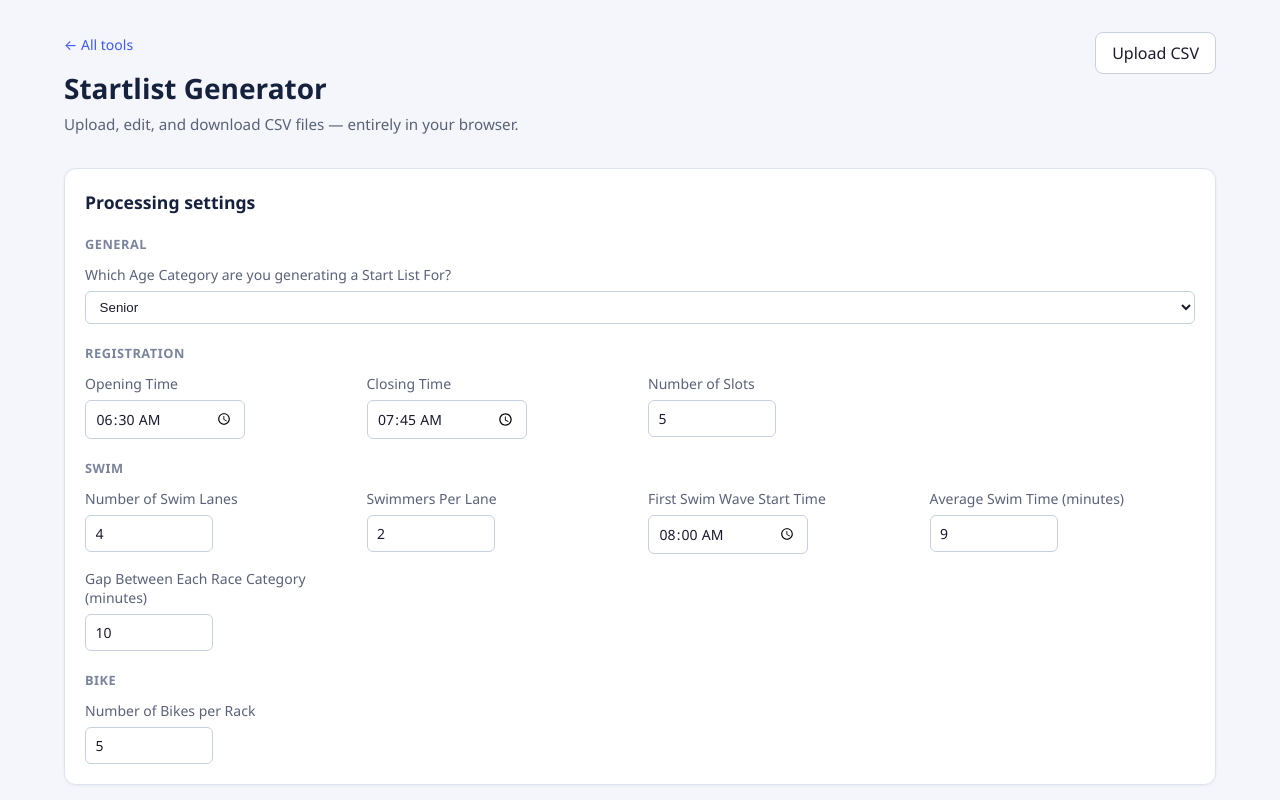
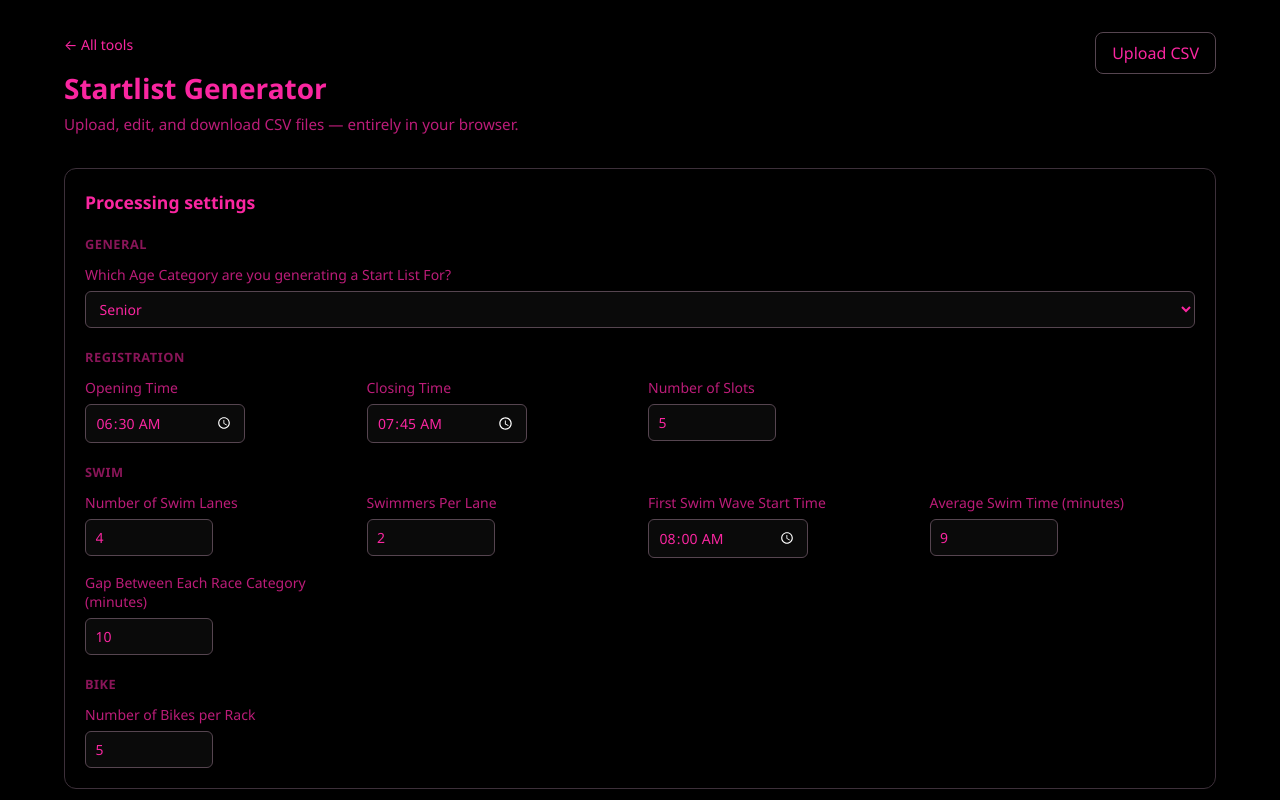
Before and after one commit to PNaing107/admin-tools, a React (Vite) app: page /admin-tools/startlist-generator in a window 1280 px wide. Shown: the top 800 px of the page. Built offline with nearby package versions, Linux system fonts and the light colour scheme.

Commit message:
style: change to dark theme with intoTri pink

```diff
--- a/index.html
+++ b/index.html
@@ -4,6 +4,7 @@
     <meta charset="UTF-8" />
     <link rel="icon" type="image/svg+xml" href="/favicon.svg" />
     <meta name="viewport" content="width=device-width, initial-scale=1.0" />
+    <meta name="theme-color" content="#000000" />
     <title>Admin Tools</title>
   </head>
   <body>
--- a/src/App.css
+++ b/src/App.css
@@ -12,12 +12,12 @@
   margin: 0 0 0.25rem;
   font-size: 1.75rem;
   font-weight: 700;
-  color: #16213e;
+  color: var(--color-heading);
 }
 
 .subtitle {
   margin: 0;
-  color: #5a6278;
+  color: var(--color-text-muted);
   font-size: 0.95rem;
 }
 
@@ -40,29 +40,29 @@
   gap: 0.5rem;
   height: 100%;
   padding: 1.25rem;
-  border: 1px solid #dde3ef;
+  border: 1px solid var(--color-border);
   border-radius: 12px;
-  background: #fff;
+  background: var(--color-surface);
   text-decoration: none;
   color: inherit;
-  box-shadow: 0 1px 3px rgb(22 33 62 / 6%);
+  box-shadow: var(--shadow);
   transition: border-color 0.15s, box-shadow 0.15s, transform 0.15s;
 }
 
 .tool-tile:hover {
-  border-color: #3d5af1;
-  box-shadow: 0 4px 12px rgb(61 90 241 / 12%);
+  border-color: var(--color-accent);
+  box-shadow: 0 4px 18px var(--color-accent-glow);
   transform: translateY(-2px);
 }
 
 .tool-tile-name {
   font-size: 1.05rem;
   font-weight: 600;
-  color: #16213e;
+  color: var(--color-heading);
 }
 
 .tool-tile-description {
   font-size: 0.875rem;
-  color: #5a6278;
+  color: var(--color-text-muted);
   line-height: 1.45;
 }
--- a/src/index.css
+++ b/src/index.css
@@ -1,9 +1,32 @@
 :root {
+  color-scheme: dark;
   font-family: 'Segoe UI', system-ui, -apple-system, sans-serif;
   line-height: 1.5;
   font-weight: 400;
-  color: #1a1a2e;
-  background-color: #f4f6fb;
+  --color-bg: #000;
+  --color-surface: #000;
+  --color-surface-raised: #0a0a0a;
+  --color-surface-hover: #141414;
+  --color-border: #3d303a;
+  --color-border-strong: #564550;
+  --color-text: var(--color-accent);
+  --color-text-muted: rgb(250 38 160 / 75%);
+  --color-text-subtle: rgb(250 38 160 / 55%);
+  --color-heading: var(--color-accent);
+  --color-accent: #fa26a0;
+  --color-accent-hover: #ff4db3;
+  --color-accent-muted: rgb(250 38 160 / 18%);
+  --color-accent-glow: rgb(250 38 160 / 32%);
+  --color-on-accent: #fff;
+  --color-error-bg: #3a151c;
+  --color-error-text: #ffb4c4;
+  --color-error-border: #7a2a3e;
+  --color-success: #4ade80;
+  --color-success-bg: #14261c;
+  --color-success-border: #1f5a38;
+  --shadow: 0 1px 3px rgb(0 0 0 / 40%);
+  color: var(--color-text);
+  background-color: var(--color-bg);
   font-synthesis: none;
   text-rendering: optimizeLegibility;
   -webkit-font-smoothing: antialiased;
@@ -20,6 +43,7 @@ body {
   margin: 0;
   min-width: 320px;
   min-height: 100vh;
+  background-color: var(--color-bg);
 }
 
 #root {
@@ -27,8 +51,10 @@ body {
 }
 
 button,
-input {
+input,
+select {
   font: inherit;
+  color: inherit;
 }
 
 button {
--- a/src/tools/StartlistGenerator.css
+++ b/src/tools/StartlistGenerator.css
@@ -17,7 +17,7 @@
   display: inline-block;
   margin-bottom: 0.75rem;
   font-size: 0.875rem;
-  color: #3d5af1;
+  color: var(--color-accent);
   text-decoration: none;
 }
 
@@ -29,12 +29,12 @@
   margin: 0 0 0.25rem;
   font-size: 1.75rem;
   font-weight: 700;
-  color: #16213e;
+  color: var(--color-heading);
 }
 
 .subtitle {
   margin: 0;
-  color: #5a6278;
+  color: var(--color-text-muted);
   font-size: 0.95rem;
 }
 
@@ -47,50 +47,50 @@
 .toolbar button,
 .empty-actions button,
 .generate-actions button {
-  border: 1px solid #c8d0e0;
+  border: 1px solid var(--color-border-strong);
   border-radius: 8px;
   padding: 0.5rem 1rem;
-  background: #fff;
-  color: #1a1a2e;
+  background: var(--color-surface);
+  color: var(--color-text);
   transition: background 0.15s, border-color 0.15s;
 }
 
 .toolbar button:hover,
 .empty-actions button:hover,
 .generate-actions button:hover {
-  background: #eef2f9;
-  border-color: #9aa8c4;
+  background: var(--color-surface-hover);
+  border-color: var(--color-accent);
 }
 
 .toolbar button.primary,
 .generate-actions button.primary {
-  background: #3d5af1;
-  border-color: #3d5af1;
-  color: #fff;
+  background: var(--color-accent);
+  border-color: var(--color-accent);
+  color: var(--color-on-accent);
 }
 
 .toolbar button.primary:hover,
 .generate-actions button.primary:hover {
-  background: #2f49d4;
-  border-color: #2f49d4;
+  background: var(--color-accent-hover);
+  border-color: var(--color-accent-hover);
 }
 
 .error {
   margin: 0 0 1rem;
   padding: 0.75rem 1rem;
   border-radius: 8px;
-  background: #fde8e8;
-  color: #9b1c1c;
-  border: 1px solid #f5c2c2;
+  background: var(--color-error-bg);
+  color: var(--color-error-text);
+  border: 1px solid var(--color-error-border);
 }
 
 .empty-state {
   text-align: center;
   padding: 4rem 2rem;
-  border: 2px dashed #c8d0e0;
+  border: 2px dashed var(--color-border-strong);
   border-radius: 12px;
-  background: #fff;
-  color: #5a6278;
+  background: var(--color-surface);
+  color: var(--color-text-muted);
 }
 
 .empty-actions {
@@ -111,15 +111,15 @@
 .alert-modal {
   width: min(32rem, calc(100vw - 2rem));
   padding: 1.5rem;
-  border: 1px solid #dde3ef;
+  border: 1px solid var(--color-border);
   border-radius: 12px;
-  background: #fff;
-  color: #1a1a2e;
-  box-shadow: 0 8px 32px rgb(22 33 62 / 18%);
+  background: var(--color-surface);
+  color: var(--color-text);
+  box-shadow: 0 8px 32px rgb(0 0 0 / 55%);
 }
 
 .alert-modal::backdrop {
-  background: rgb(22 33 62 / 45%);
+  background: rgb(8 4 8 / 72%);
 }
 
 .alert-modal h2 {
@@ -129,15 +129,15 @@
 }
 
 .alert-modal--error h2 {
-  color: #9b1c1c;
+  color: var(--color-error-text);
 }
 
 .alert-modal--success h2 {
-  color: #166534;
+  color: var(--color-success);
 }
 
 .alert-modal--default h2 {
-  color: #16213e;
+  color: var(--color-heading);
 }
 
 .alert-modal--wide {
@@ -146,13 +146,13 @@
 
 .alert-modal p {
   margin: 0 0 0.75rem;
-  color: #5a6278;
+  color: var(--color-text-muted);
 }
 
 .modal-list {
   margin: 0 0 1.25rem;
   padding-left: 1.25rem;
-  color: #16213e;
+  color: var(--color-heading);
 }
 
 .modal-list li {
@@ -174,43 +174,43 @@
   gap: 1rem;
   padding: 0.65rem 0.85rem;
   border-radius: 8px;
-  background: #f0fdf4;
-  border: 1px solid #bbf7d0;
+  background: var(--color-success-bg);
+  border: 1px solid var(--color-success-border);
 }
 
 .upload-stats dt {
   margin: 0;
   font-weight: 600;
-  color: #16213e;
+  color: var(--color-heading);
 }
 
 .upload-stats dd {
   margin: 0;
   font-size: 1.25rem;
   font-weight: 700;
-  color: #166534;
+  color: var(--color-success);
 }
 
 .upload-stats-heading {
   margin: 0 0 0.5rem;
   font-size: 0.95rem;
   font-weight: 600;
-  color: #16213e;
+  color: var(--color-heading);
 }
 
 .alert-modal-ok {
   display: block;
   margin-left: auto;
-  border: 1px solid #3d5af1;
+  border: 1px solid var(--color-accent);
   border-radius: 8px;
   padding: 0.5rem 1.25rem;
-  background: #3d5af1;
-  color: #fff;
+  background: var(--color-accent);
+  color: var(--color-on-accent);
 }
 
 .alert-modal-ok:hover {
-  background: #2f49d4;
-  border-color: #2f49d4;
+  background: var(--color-accent-hover);
+  border-color: var(--color-accent-hover);
 }
 
 .seeding-form {
@@ -220,7 +220,7 @@
 .seeding-hint {
   margin: 0 0 0.85rem;
   font-size: 0.875rem;
-  color: #5a6278;
+  color: var(--color-text-muted);
 }
 
 .seeding-table {
@@ -232,7 +232,7 @@
 .seeding-table td {
   padding: 0.65rem 0.75rem;
   text-align: left;
-  border-bottom: 1px solid #dde3ef;
+  border-bottom: 1px solid var(--color-border);
   vertical-align: middle;
 }
 
@@ -241,12 +241,12 @@
   font-weight: 600;
   text-transform: uppercase;
   letter-spacing: 0.04em;
-  color: #7a849c;
-  background: #f4f6fb;
+  color: var(--color-text-subtle);
+  background: var(--color-surface-raised);
 }
 
 .seeding-table td {
-  color: #16213e;
+  color: var(--color-heading);
 }
 
 .seeding-order-cell {
@@ -258,7 +258,7 @@
   display: inline-block;
   min-width: 1.25rem;
   font-weight: 700;
-  color: #16213e;
+  color: var(--color-heading);
 }
 
 .seeding-order-buttons {
@@ -269,17 +269,17 @@
 }
 
 .seeding-move-btn {
-  border: 1px solid #c8d0e0;
+  border: 1px solid var(--color-border-strong);
   border-radius: 6px;
   padding: 0.15rem 0.45rem;
-  background: #fff;
-  color: #1a1a2e;
+  background: var(--color-surface-raised);
+  color: var(--color-text);
   line-height: 1.2;
 }
 
 .seeding-move-btn:hover:not(:disabled) {
-  background: #eef2f9;
-  border-color: #9aa8c4;
+  background: var(--color-surface-hover);
+  border-color: var(--color-accent);
 }
 
 .seeding-move-btn:disabled {
@@ -287,49 +287,23 @@
   cursor: not-allowed;
 }
 
-.seeding-table {
-  width: 100%;
-  border-collapse: collapse;
-}
-
-.seeding-table th,
-.seeding-table td {
-  padding: 0.65rem 0.75rem;
-  text-align: left;
-  border-bottom: 1px solid #dde3ef;
-  vertical-align: middle;
-}
-
-.seeding-table th {
-  font-size: 0.8rem;
-  font-weight: 600;
-  text-transform: uppercase;
-  letter-spacing: 0.04em;
-  color: #7a849c;
-  background: #f4f6fb;
-}
-
-.seeding-table td {
-  color: #16213e;
-}
-
 .seeding-table select,
 .seeding-table input[type='text'],
 .seeding-table input[type='number'] {
   width: 100%;
   min-width: 8rem;
-  border: 1px solid #c8d0e0;
+  border: 1px solid var(--color-border-strong);
   border-radius: 6px;
   padding: 0.45rem 0.6rem;
-  background: #fff;
-  color: #1a1a2e;
+  background: var(--color-surface-raised);
+  color: var(--color-text);
 }
 
 .seeding-table select:focus,
 .seeding-table input[type='text']:focus,
 .seeding-table input[type='number']:focus {
   outline: none;
-  background: #fff;
-  border-color: #3d5af1;
-  box-shadow: 0 0 0 2px rgb(61 90 241 / 15%);
+  background: var(--color-surface-raised);
+  border-color: var(--color-accent);
+  box-shadow: 0 0 0 2px var(--color-accent-muted);
 }
--- a/src/tools/StartlistSettingsForm.css
+++ b/src/tools/StartlistSettingsForm.css
@@ -1,17 +1,17 @@
 .settings-form {
   margin-bottom: 2rem;
   padding: 1.25rem;
-  border: 1px solid #dde3ef;
+  border: 1px solid var(--color-border);
   border-radius: 12px;
-  background: #fff;
-  box-shadow: 0 1px 3px rgb(22 33 62 / 6%);
+  background: var(--color-surface);
+  box-shadow: var(--shadow);
 }
 
 .settings-heading {
   margin: 0 0 1.25rem;
   font-size: 1.1rem;
   font-weight: 600;
-  color: #16213e;
+  color: var(--color-heading);
 }
 
 .settings-fieldset {
@@ -31,7 +31,7 @@
   font-weight: 600;
   text-transform: uppercase;
   letter-spacing: 0.04em;
-  color: #7a849c;
+  color: var(--color-text-subtle);
 }
 
 .settings-grid {
@@ -45,7 +45,7 @@
   flex-direction: column;
   gap: 0.35rem;
   font-size: 0.875rem;
-  color: #5a6278;
+  color: var(--color-text-muted);
 }
 
 .settings-field span {
@@ -54,18 +54,18 @@
 
 .settings-field input,
 .settings-field select {
-  border: 1px solid #c8d0e0;
+  border: 1px solid var(--color-border-strong);
   border-radius: 6px;
   padding: 0.45rem 0.6rem;
-  background: #fff;
-  color: #1a1a2e;
+  background: var(--color-surface-raised);
+  color: var(--color-text);
 }
 
 .settings-field input:focus,
 .settings-field select:focus {
   outline: none;
-  border-color: #3d5af1;
-  box-shadow: 0 0 0 2px rgb(61 90 241 / 15%);
+  border-color: var(--color-accent);
+  box-shadow: 0 0 0 2px var(--color-accent-muted);
 }
 
 .settings-field input[type='time'] {
```
Also changed, not shown: src/components/CsvEditor.css (+33 -18 lines), public/favicon.svg.
